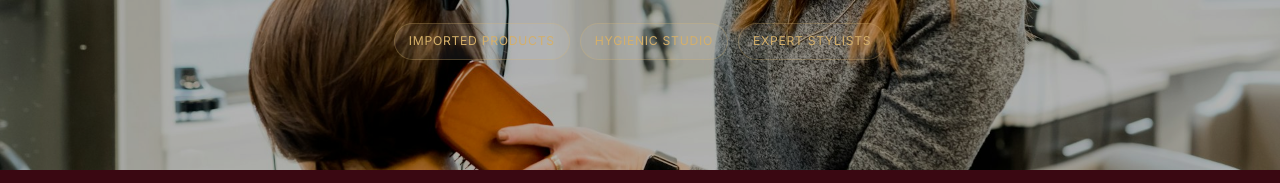
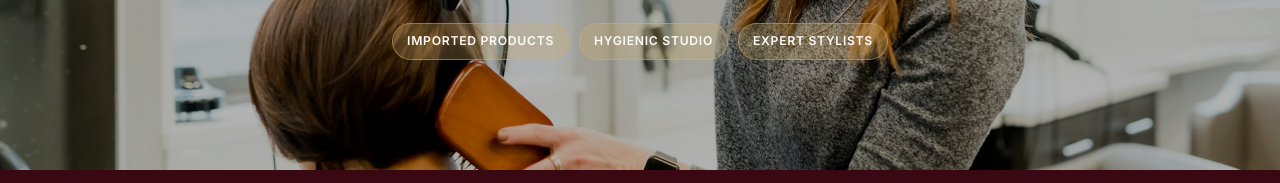
Before and after one commit to mardixgartix-hue/Mirrror-and-scissors, a website: page services.html in a window 1280 px wide. Shown: the part 298-481 px from the top of the page. Drawn offline with nearby package versions, Linux system fonts and the light colour scheme; a web font is replaced by a local one.

Commit message:
Improve hero meta badges visibility

```diff
--- a/style.css
+++ b/style.css
@@ -1011,14 +1011,15 @@ button { cursor: pointer; font-family: inherit; }
 }
 
 .services-hero-meta span {
-  background: rgba(255,255,255,.06);
-  border: 1px solid rgba(212,175,106,.28);
+  background: rgba(212,175,106,.25);
+  border: 1px solid rgba(212,175,106,.5);
   border-radius: var(--r-pill);
   padding: 7px 14px;
   font-size: .76rem;
   letter-spacing: .06em;
   text-transform: uppercase;
-  color: var(--gold-light);
+  color: var(--ivory);
+  font-weight: 600;
 }
 
 .services-menu {
```
